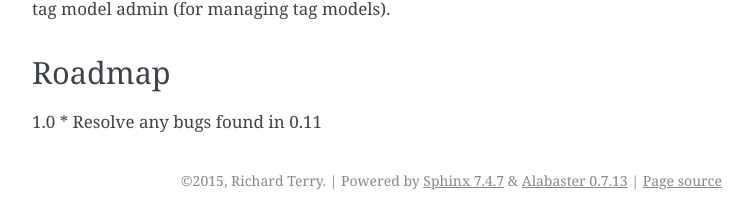
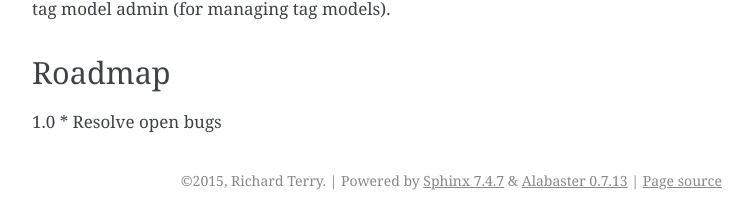
Before and after one commit to radiac/django-tagulous, a Sphinx documentation site: the page built from docs/contributing.rst, in a window 1280 px wide and 900 px high, scrolled down 1782 px. Shown: the part 680-897 px from the top of the window, without its empty margins (388-1141 px from the left). Built offline with Sphinx 7.4.7, drawn with Linux system fonts in a browser that asks for light colours.

Commit message:
Update roadmap

```diff
--- a/docs/contributing.rst
+++ b/docs/contributing.rst
@@ -121,4 +121,4 @@ Roadmap
 =======
 
 1.0
-* Resolve any bugs found in 0.11
+* Resolve open bugs
```
